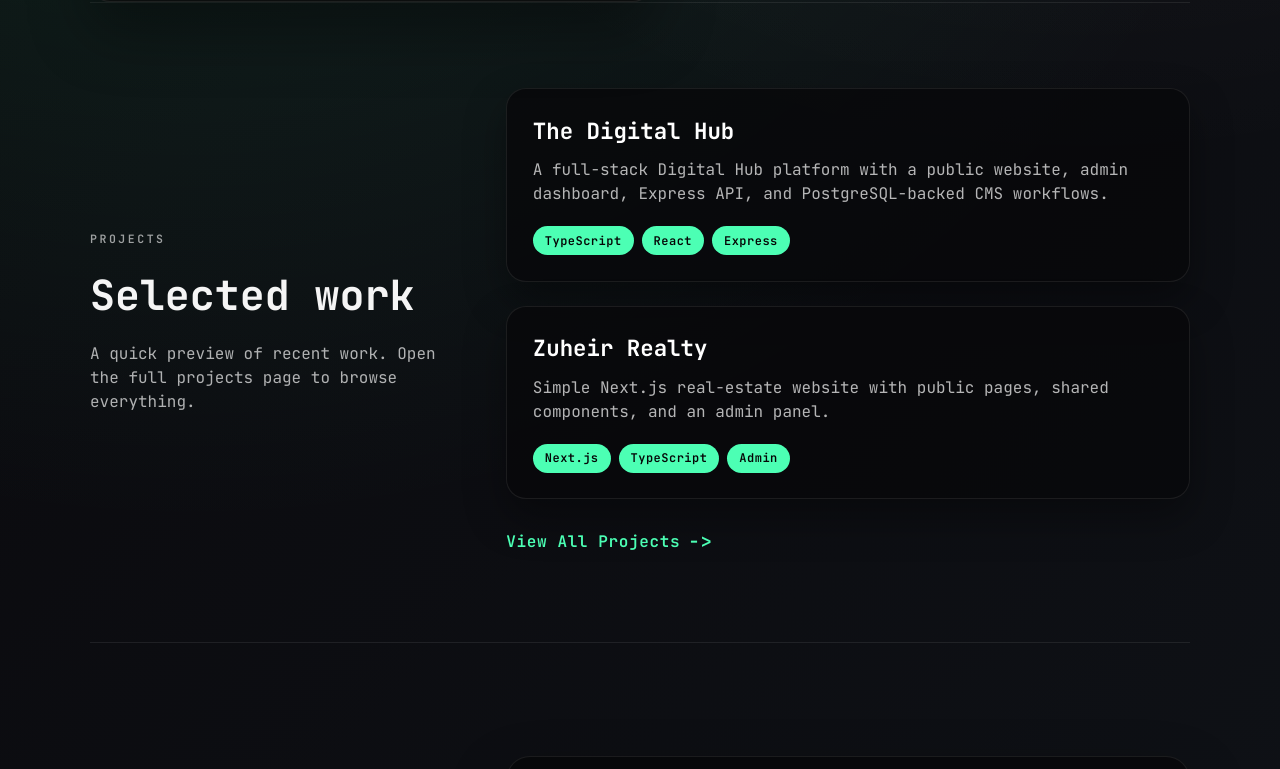
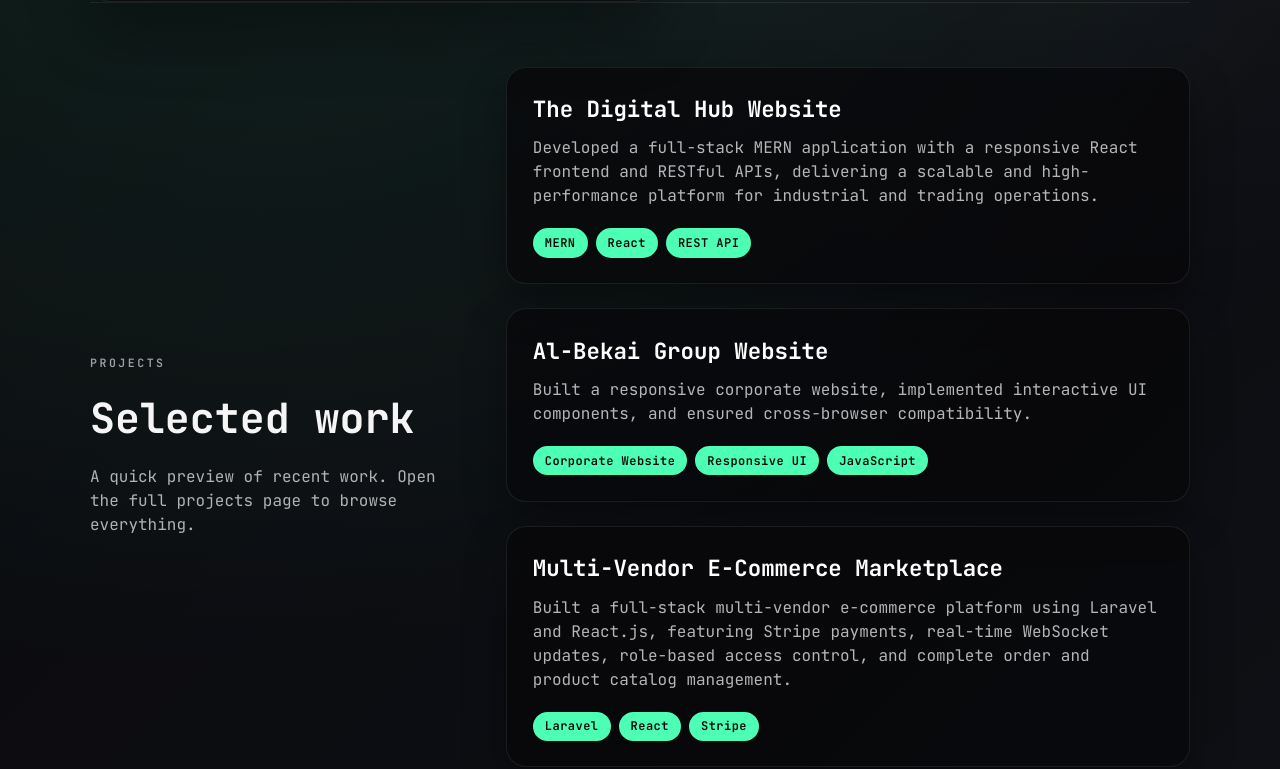
Before and after one commit to zuheirserrieh/portfolio, a React (Vite) app: page / in a window 1280 px wide. Shown: the part 1111-1880 px from the top of the page. Built offline with nearby package versions, Linux system fonts and the light colour scheme.

Commit message:
Update portfolio projects and assets

```diff
--- a/src/App.jsx
+++ b/src/App.jsx
@@ -18,7 +18,12 @@ function App() {
 
   useEffect(() => {
     const handleHashChange = () => {
-      setCurrentPage(getCurrentPage());
+      const nextPage = getCurrentPage();
+      setCurrentPage(nextPage);
+
+      if (nextPage !== "home") {
+        setShowCvNotice(false);
+      }
     };
 
     window.addEventListener("hashchange", handleHashChange);
@@ -30,7 +35,6 @@ function App() {
 
   useEffect(() => {
     if (currentPage !== "home") {
-      setShowCvNotice(false);
       return undefined;
     }
 
--- a/src/components/HeroSection.jsx
+++ b/src/components/HeroSection.jsx
@@ -1,5 +1,5 @@
 function HeroSection({ skills }) {
-  const photoUrl = `${import.meta.env.BASE_URL}profile.jpeg`;
+  const photoUrl = `${import.meta.env.BASE_URL}me.jpeg`;
   const cvUrl = `${import.meta.env.BASE_URL}Zuheir%20Serrieh%20-%20Cv.pdf`;
 
   return (
--- a/src/components/data.js
+++ b/src/components/data.js
@@ -8,12 +8,12 @@ export const allProjects = [
     link: "https://github.com/zuheirserrieh/FastApi",
   },
   {
-    title: "The Digital Hub",
+    title: "The Digital Hub Website",
     description:
-      "A full-stack Digital Hub platform with a public website, admin dashboard, Express API, and PostgreSQL-backed CMS workflows.",
-    tags: ["TypeScript", "React", "Express"],
+      "Developed a full-stack MERN application with a responsive React frontend and RESTful APIs, delivering a scalable and high-performance platform for industrial and trading operations.",
+    tags: ["MERN", "React", "REST API"],
     filters: ["Full Stack", "React"],
-    link: "https://github.com/zuheirserrieh/thedigitalhub",
+    link: "https://thedigitalhub.tech/",
   },
   {
     title: "ISD Events & Chatbot",
@@ -32,12 +32,20 @@ export const allProjects = [
     link: "https://github.com/zuheirserrieh/next",
   },
   {
-    title: "Bekai Website",
+    title: "Al-Bekai Group Website",
     description:
-      "Corporate website for Bekai Group with multilingual content, product catalog sections, branch information, and contact details for retail and wholesale operations.",
-    tags: ["Business Website", "Multilingual", "Catalog"],
+      "Built a responsive corporate website, implemented interactive UI components, and ensured cross-browser compatibility.",
+    tags: ["Corporate Website", "Responsive UI", "JavaScript"],
     filters: ["Frontend"],
-    link: "https://bekai-group.com/",
+    link: "https://bekai-group.com/en/sainik-traiding-company",
+  },
+  {
+    title: "Multi-Vendor E-Commerce Marketplace",
+    description:
+      "Built a full-stack multi-vendor e-commerce platform using Laravel and React.js, featuring Stripe payments, real-time WebSocket updates, role-based access control, and complete order and product catalog management.",
+    tags: ["Laravel", "React", "Stripe"],
+    filters: ["Full Stack", "React", "Laravel"],
+    link: "https://github.com/zuheirserrieh",
   },
   {
     title: "Portfolio",
@@ -74,10 +82,24 @@ export const allProjects = [
 ];
 
 export const featuredProjects = allProjects.filter((project) =>
-  ["The Digital Hub", "Zuheir Realty"].includes(project.title),
+  [
+    "The Digital Hub Website",
+    "Al-Bekai Group Website",
+    "Multi-Vendor E-Commerce Marketplace",
+  ].includes(project.title),
 );
 
-export const projectFilters = ["All", "Frontend", "Full Stack", "Backend", "React", "Next.js", "PHP", "Flutter"];
+export const projectFilters = [
+  "All",
+  "Frontend",
+  "Full Stack",
+  "Backend",
+  "React",
+  "Next.js",
+  "Laravel",
+  "PHP",
+  "Flutter",
+];
 
 export const skills = [
   "React",
```
Also changed, not shown: public/me.jpeg (added), 1 other file (tests, documents, lock files or other folders).
